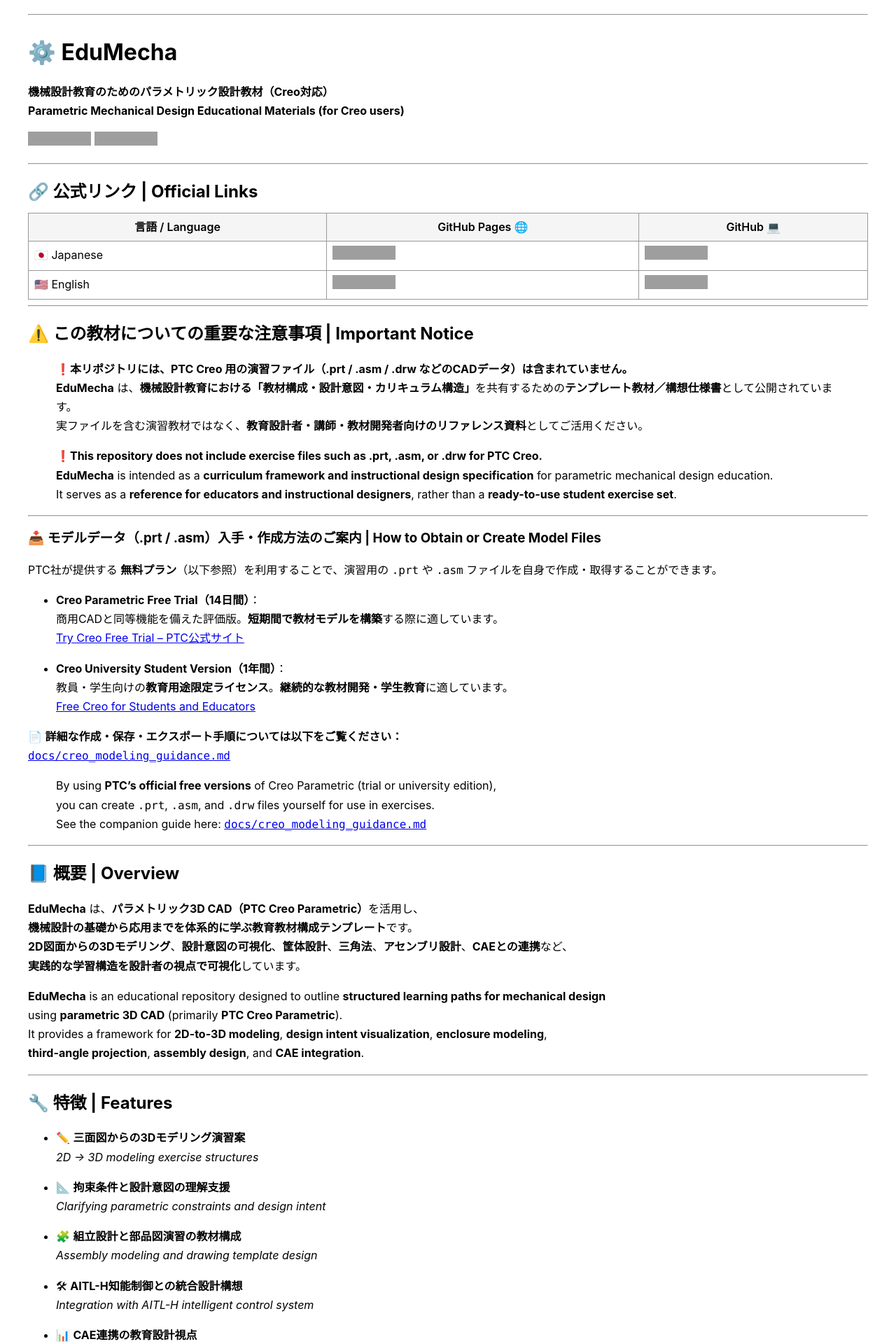
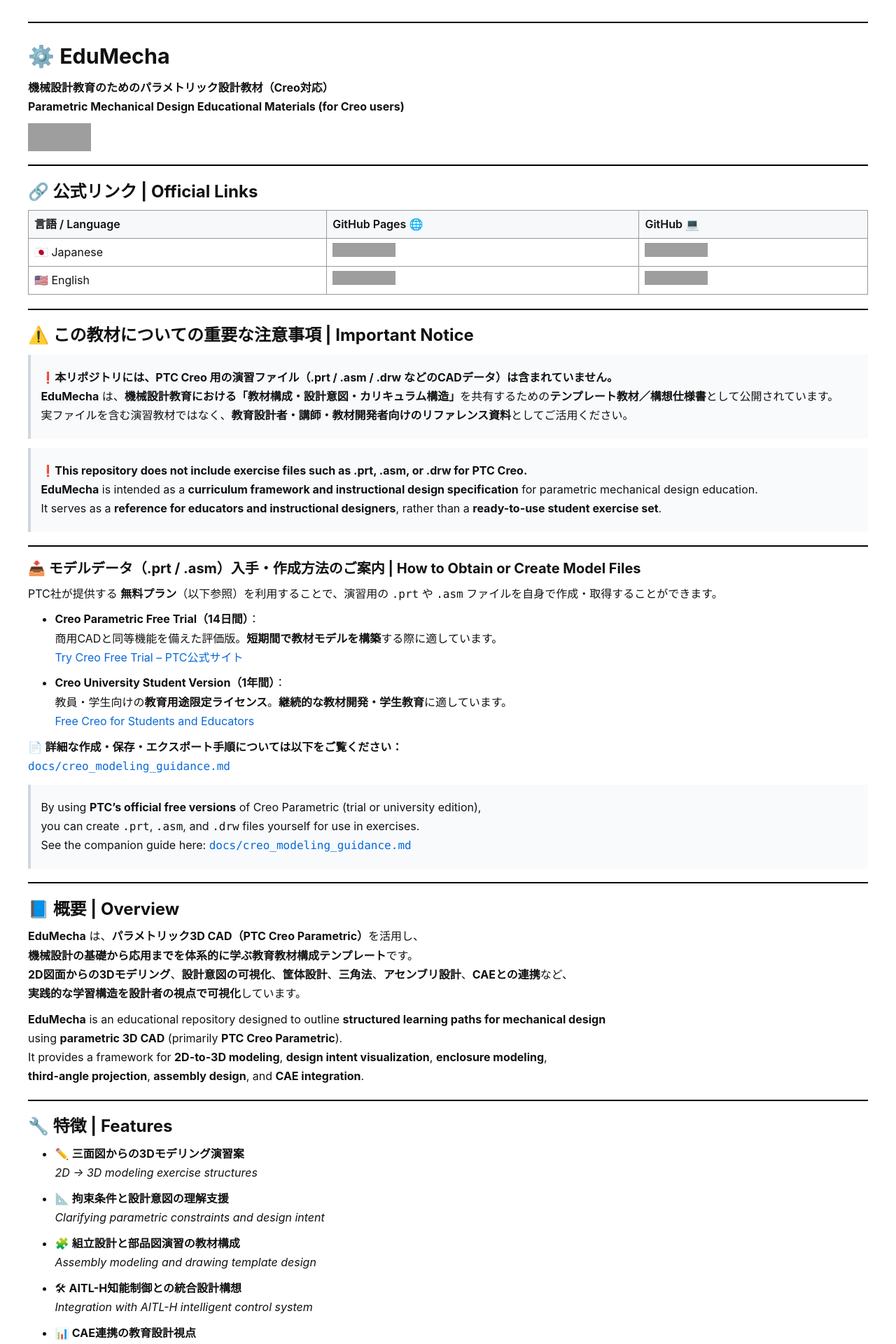
Before and after one commit to Samizo-AITL/EduMecha, a Jekyll site: the page built from index.md, in a window 1280 px wide. Shown: the top 1920 px of the page at 70% size. Built offline with Jekyll 4.4.1, drawn with Linux system fonts in a browser that asks for light colours; grey boxes are pictures that could not be loaded.

Commit message:
Update style.css

```diff
--- a/assets/css/style.css
+++ b/assets/css/style.css
@@ -1,24 +1,101 @@
-/* 余白最小＆既定テーマ要素の排除 */
+/* ===== Base reset: 余白最小＆既定テーマ要素の排除 ===== */
 html, body { margin:0; padding:0; }
 .site-header, .site-footer, .page-header, .page-footer { display:none !important; }
 .page-content { padding:0 !important; margin:0 !important; }
 
-/* 本文 */
+/* ===== Body ===== */
 main.page{
-  max-width:1200px; margin:0 auto; padding:12px 16px; line-height:1.7;
+  max-width:1200px;
+  margin:0 auto;
+  padding:12px 16px;
+  line-height:1.7;
   font-family:-apple-system,BlinkMacSystemFont,"Segoe UI","Hiragino Sans","Noto Sans JP",Meiryo,sans-serif;
   word-wrap:anywhere;
+  color:#111;
 }
 
-/* 見出し */
-h1, h2, h3 { margin:0.8em 0 0.4em; }
+/* ===== Headings (GitHub風の余白感) ===== */
+h1, h2, h3 { margin:0.9em 0 0.45em; line-height:1.25; }
+h1 { font-size:1.9rem; }
+h2 { font-size:1.5rem; }
+h3 { font-size:1.25rem; }
 
-/* 表：罫線を必ず表示 */
+/* ===== Paragraph / Lists ===== */
+p { margin:0.6em 0; }
+ul, ol { margin:0.6em 0 0.6em 1.2em; padding-left:1.2em; }
+li + li { margin-top:0.2em; }
+
+/* ===== Links ===== */
+a { color:#0969da; text-decoration:none; }
+a:hover { text-decoration:underline; }
+
+/* ===== 区切り線は黒実線 ===== */
+hr {
+  border:0;
+  border-top:2px solid #000;
+  margin:1.2em 0;
+}
+
+/* ===== Tables: 罫線くっきり（GitHub風） ===== */
 table{ border-collapse:collapse; width:100%; }
-th,td{ border:1px solid #999; padding:6px 8px; vertical-align:top; }
-th{ background:#f5f5f5; font-weight:600; }
+th,td{
+  border:1px solid #999;
+  padding:6px 8px;
+  vertical-align:top;
+}
+th{
+  background:#f6f8fa;
+  font-weight:600;
+  text-align:left;
+}
 
-/* コード・画像 */
-img{ max-width:100%; height:auto; }
-pre{ overflow:auto; padding:10px; background:#fafafa; border:1px solid #eee; }
-code,pre{ font-family:ui-monospace,SFMono-Regular,Menlo,Consolas,monospace; }
+/* ===== Code / Pre ===== */
+code, pre { font-family:ui-monospace,SFMono-Regular,Menlo,Consolas,monospace; }
+pre{
+  overflow:auto;
+  padding:10px;
+  background:#fafafa;
+  border:1px solid #e5e7eb;
+  border-radius:4px;
+  margin:0.7em 0;
+}
+pre code{ background:transparent; padding:0; }
+
+/* ===== Images ===== */
+img{ max-width:100%; height:auto; display:block; }
+
+/* ===== Blockquote ===== */
+blockquote{
+  margin:0.8em 0;
+  padding:0.6em 0.9em;
+  border-left:4px solid #d0d7de;
+  background:#f8fafc;
+}
+
+/* ===== Mermaid: 中央寄せ＆はみ出し防止 ===== */
+.mermaid{
+  display:block;
+  margin:1.2em auto;
+  max-width:100%;
+  overflow:auto;
+}
+.mermaid svg{ height:auto; }
+
+/* ===== Small helpers ===== */
+kbd{
+  font-family:ui-monospace,SFMono-Regular,Menlo,Consolas,monospace;
+  font-size:0.9em;
+  border:1px solid #d0d7de;
+  border-bottom-width:2px;
+  padding:0 .25em;
+  border-radius:4px;
+  background:#f6f8fa;
+}
+
+/* ===== Mobile tweak ===== */
+@media (max-width:640px){
+  main.page{ padding:10px 12px; }
+  h1{ font-size:1.6rem; }
+  h2{ font-size:1.35rem; }
+  h3{ font-size:1.15rem; }
+}
```
